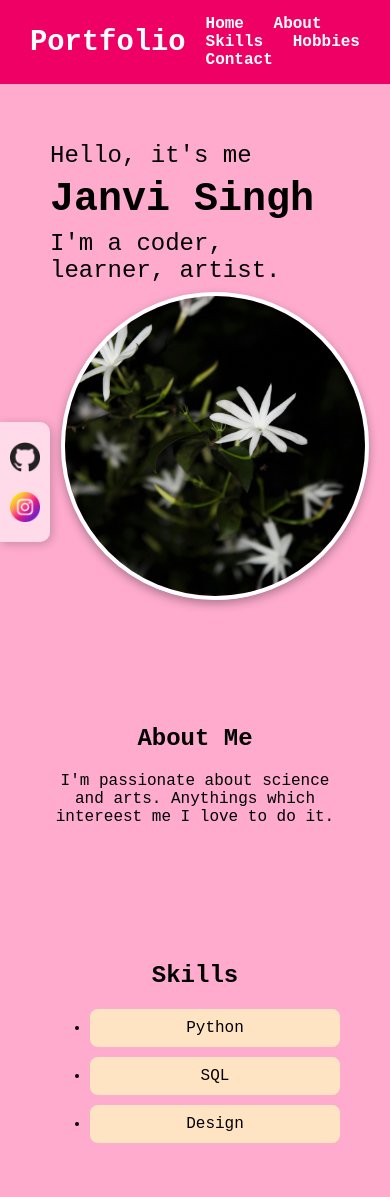
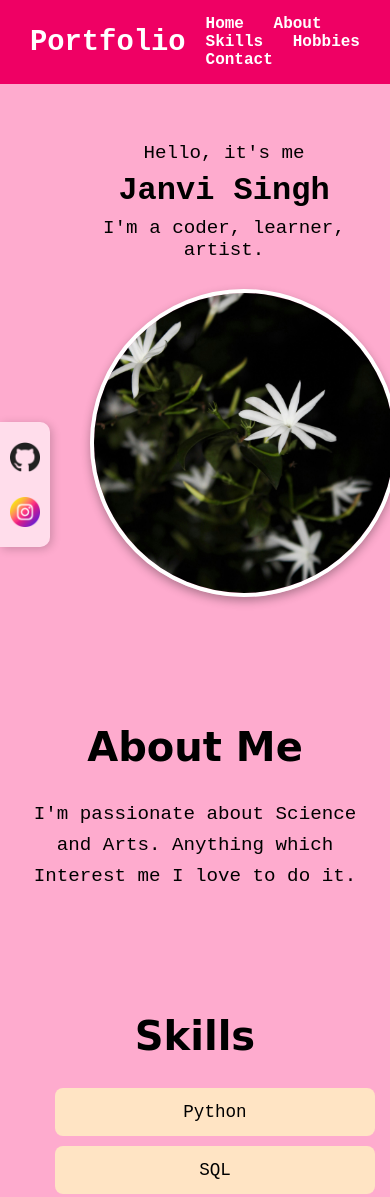
Before and after one commit to JanviSingh22/PORTFOLIO, a plain HTML site: page index.html in a window 390 px wide. Shown: the top 1197 px of the page. Drawn offline with Linux system fonts and the light colour scheme.

Commit message:
not first commit

```diff
--- a/index.html
+++ b/index.html
@@ -10,7 +10,9 @@
 
 <body>
     <div class = "social-bar">
-        <img src="github.png" alt="Github">
+        <a href="https://github.com/JanviSingh22" target="_blank">
+            <img src="github.png" alt="Github">
+        </a>
         <img src = "instagram.png" alt = "Instagram">
     </div>
 
@@ -43,7 +45,7 @@
 
     <div class = "about" id = "about">
         <h2>About Me</h2>
-        <p>I'm passionate about science and arts. Anythings which intereest me I love to do it. </p>
+        <p>I'm passionate about Science and Arts. Anything which Interest me I love to do it. </p>
     </div>
 
     <div class = "skills">
--- a/style.css
+++ b/style.css
@@ -1,108 +1,173 @@
-body{
+/* Base Styles */
+body {
     margin: 0;
     font-family: 'Courier New', Courier, monospace;
     background: #feabce;
-
+    scroll-behavior: smooth;
 }
 
-.header{
+/* Header */
+.header {
     background: #ef0064;
     padding: 15px 30px;
-    display:flex;
+    display: flex;
     justify-content: space-between;
     align-items: center;
 }
 
-.logo h1{
+.logo h1 {
     color: white;
     margin: 0;
     font-size: 1.8rem;
 }
 
-
-.header nav a{
+.header nav a {
     color: white;
     margin-left: 20px;
     text-decoration: none;
     font-weight: bold;
+    transition: color 0.3s;
 }
 
-.home{
+.header nav a:hover {
+    color: #ffd6e8;
+    text-decoration: underline;
+}
+
+/* Social Bar */
+.social-bar {
+    position: fixed;
+    top: 50%;
+    left: 0;
+    display: flex;
+    flex-direction: column;
+    background-color: rgba(255, 255, 255, 0.6);
+    padding: 10px;
+    border-top-right-radius: 10px;
+    border-bottom-right-radius: 10px;
+    box-shadow: 2px 2px 10px rgba(0, 0, 0, 0.2);
+    z-index: 1000;
+}
+
+.social-bar img {
+    width: 30px;
+    height: 30px;
+    margin: 10px 0;
+    cursor: pointer;
+    transition: transform 0.3s;
+}
+
+.social-bar img:hover {
+    transform: scale(1.1);
+}
+
+/* Home Section */
+.home {
     display: flex;
     justify-content: center;
     align-items: center;
     padding: 50px;
     background: #feabce;
     flex-wrap: wrap;
+    text-align: left;
+    animation: fadeIn 1s ease-in-out;
 }
 
-.content{
+.content {
     max-width: 400px;
 }
 
-.content p{
+.content p {
     margin: 8px 0;
     font-size: 1.5rem;
 }
 
-.content p:nth-child(2){
-    font-size:2.5rem;
-    font-weight:bold;
+.content p:nth-child(2) {
+    font-size: 2.5rem;
+    font-weight: bold;
 }
 
-.social-bar{
-    position: fixed;
-    top:50%;
-    left:0;
-    display: flex;
-    flex-direction: column;
-    background-color: rgba(255, 255, 255, 0.559);
-    padding: 10px;
-    border-top-right-radius: 10px;
-    border-bottom-right-radius: 10px;
-    box-shadow: 2px 2px 10px rgba(0,0,0,0.2);
-    z-index: 1000;
-}
-
-.social-bar img{
-    width:30px;
-    height: 30px;
-    margin: 10px 0;
-    cursor: pointer;
-}
-
-.home-image img{
+.home-image img {
     height: 300px;
     width: 300px;
     border-radius: 50%;
     object-fit: cover;
     border: 4px solid white;
-    box-shadow: 0px 4px 10px rgba(0,0,0,0.3);
+    box-shadow: 0px 4px 10px rgba(0, 0, 0, 0.3);
     margin-left: 40px;
 }
 
-.about, .skills, .hobbies, .contact-form{
-    padding: 50px;
-    text-align:center;
+/* Sections */
+.about,
+.skills,
+.hobbies,
+.contact-form {
+    padding: 50px 20px;
+    text-align: center;
+    max-width: 1200px;
+    margin: 0 auto;
+    box-sizing: border-box;
+    line-height: 1.6;
+    animation: fadeIn 1s ease-in-out;
 }
 
-.skills li{
+.about h2,
+.skills h2,
+.hobbies h2,
+.contact-form h2 {
+    font-family: 'Brush Script MT', cursive;
+    font-size: 2.5rem;
+    margin-bottom: 20px;
+}
+
+.about p,
+.hobbies p {
+    font-size: 1.2rem;
+}
+
+/* Skills */
+.skills li {
     background-color: bisque;
     margin: 10px auto;
     padding: 10px;
     max-width: 300px;
-    border-radius:8px;
+    border-radius: 8px;
+    list-style: none;
+    font-size: 1.1rem;
+    font-weight: 500;
+    transition: background-color 0.3s;
 }
 
-.contact-form form{
+.skills li:hover {
+    background-color: #ffe0c7;
+}
+
+/* Contact Form */
+.contact-form form {
     display: flex;
     flex-direction: column;
     max-width: 400px;
-    margin: auto
+    margin: auto;
 }
 
-.contact-form button{
+.contact-form input,
+.contact-form textarea {
+    padding: 10px;
+    margin: 10px 0;
+    border-radius: 5px;
+    border: 1px solid #ccc;
+    font-size: 1rem;
+    resize: vertical;
+    font-family: inherit;
+}
 
+.contact-form input:focus,
+.contact-form textarea:focus {
+    border-color: #ef0064;
+    outline: none;
+}
+
+.contact-form button {
     background: #000000;
     color: white;
     border: none;
@@ -110,37 +175,48 @@ body{
     cursor: pointer;
     font-size: 1rem;
     border-radius: 5px;
+    transition: background-color 0.3s;
 }
 
-/* .about {
-    background-image: url('your-image.jpg');
-    background-size: cover;
-    background-position: center;
-    background-repeat: no-repeat;
-    background-attachment: fixed;
-    padding: 50px;
-    text-align: center;
-    color: white;
+.contact-form button:hover {
+    background: #ef0064;
 }
 
+/* Responsive Design */
+@media (max-width: 768px) {
+    .home {
+        flex-direction: column;
+        text-align: center;
+    }
 
-.about {
-    position: relative;
-    z-index: 1;
-    color: white;
-    padding: 50px;
-    text-align: center;
-    background-image: url('your-image.jpg');
-    background-size: cover;
-    background-position: center;
-    background-attachment: fixed;
+    .home-image {
+        margin: 20px 0 0;
+    }
+
+    .about,
+    .skills,
+    .hobbies,
+    .contact-form {
+        padding: 30px 15px;
+    }
+
+    .content p {
+        font-size: 1.2rem;
+    }
+
+    .content p:nth-child(2) {
+        font-size: 2rem;
+    }
 }
 
-.about::before {
-    content: "";
-    position: absolute;
-    top: 0; left: 0;
-    width: 100%; height: 100%;
-    background-color: rgba(0, 0, 0, 0.5);  dark overlay
-    z-index: -1;
-} */
+/* Animation */
+@keyframes fadeIn {
+    from {
+        opacity: 0;
+        transform: translateY(20px);
+    }
+    to {
+        opacity: 1;
+        transform: translateY(0);
+    }
+}
```
